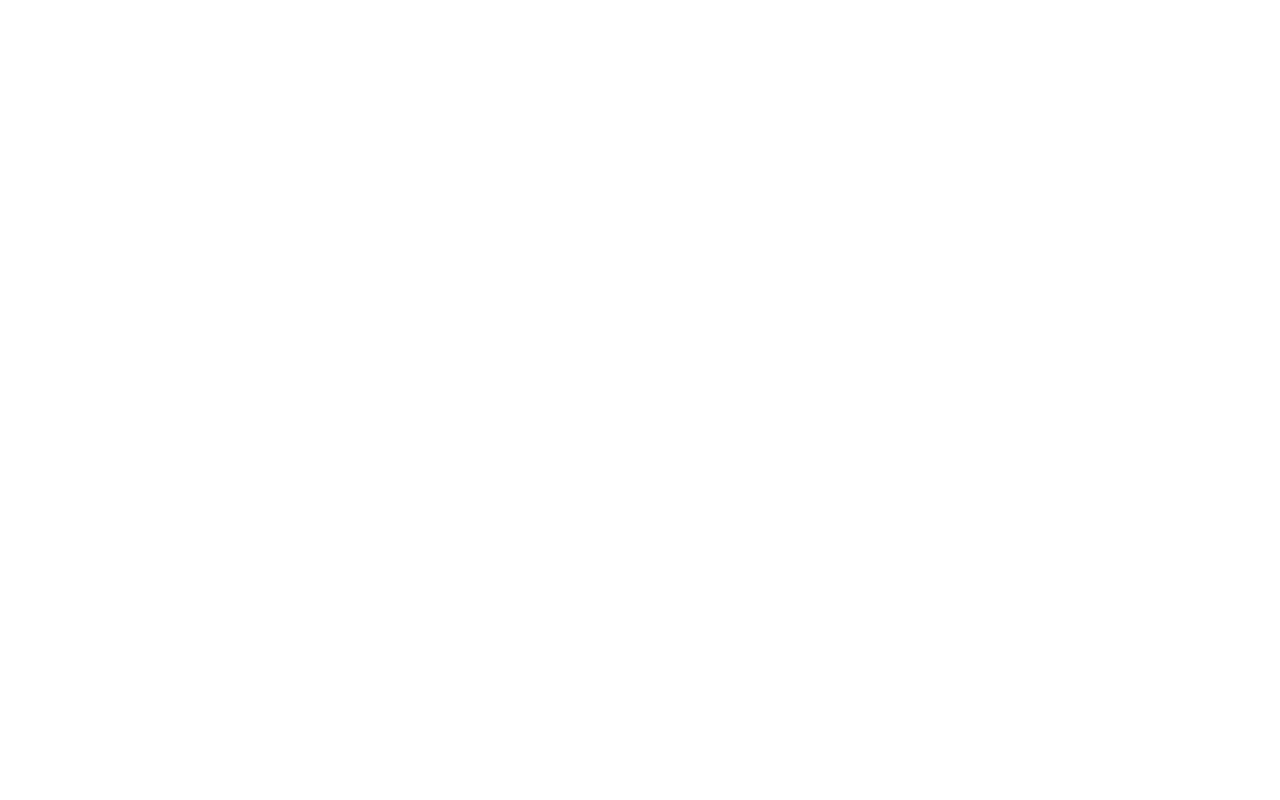
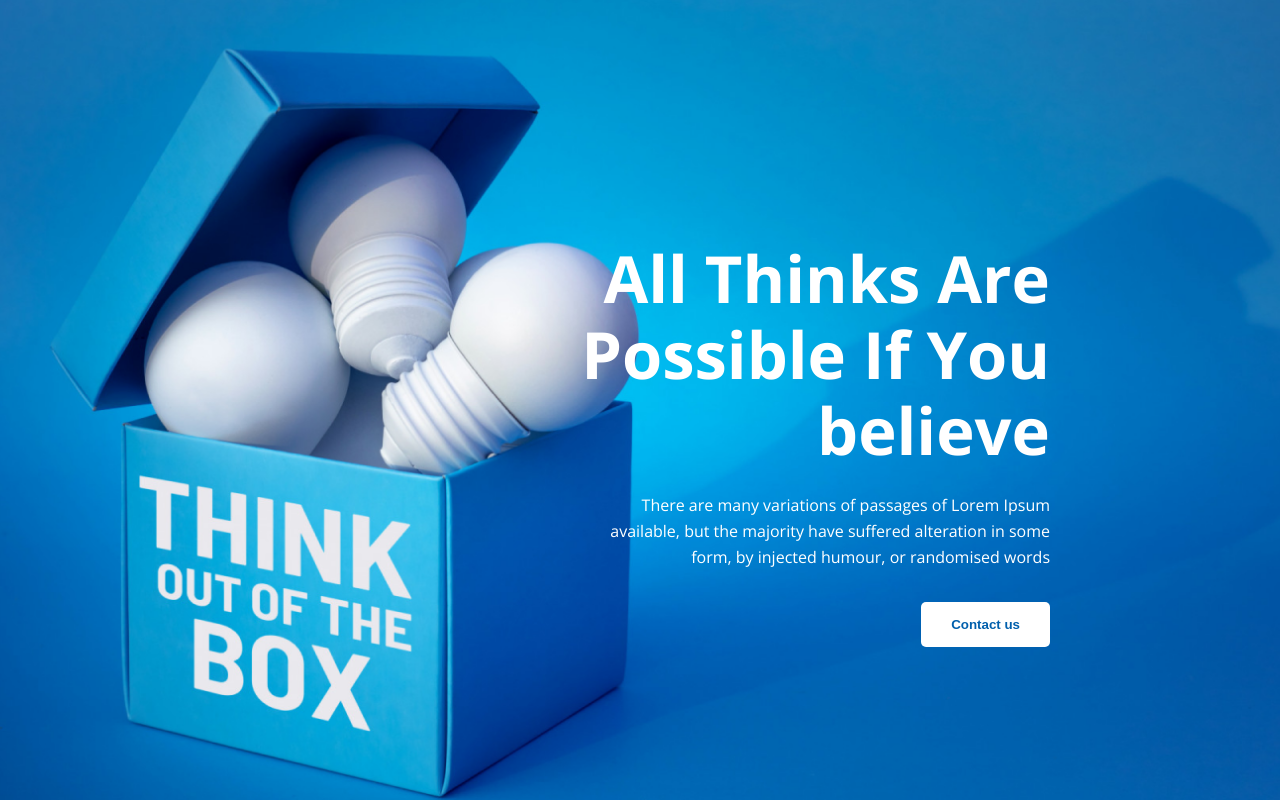
Before and after one commit to itznur07/new-thinks, a plain HTML site: page index.html in a window 1280 px wide. Drawn offline with nearby package versions, Linux system fonts and the light colour scheme.

Commit message:
Header section done

```diff
--- a/index.html
+++ b/index.html
@@ -5,8 +5,33 @@
     <meta http-equiv="X-UA-Compatible" content="IE=edge" />
     <meta name="viewport" content="width=device-width, initial-scale=1.0" />
     <title>New year new me!</title>
+    <!-- Link google font  -->
+    <link rel="preconnect" href="https://fonts.googleapis.com" />
+    <link rel="preconnect" href="https://fonts.gstatic.com" crossorigin />
+    <link
+      href="https://fonts.googleapis.com/css2?family=Open+Sans:wght@400;500;600;700&display=swap"
+      rel="stylesheet"
+    />
     <!-- Link stylesheet -->
     <link rel="stylesheet" href="./style/style.css" />
   </head>
-  <body></body>
+  <body>
+    <!-- Header section start -->
+    <header class="header">
+      <div class="header-content container">
+        <h1>
+          All Thinks Are <br />
+          Possible If You<br />
+          believe
+        </h1>
+        <p>
+          There are many variations of passages of Lorem Ipsum <br />
+          available, but the majority have suffered alteration in some <br />
+          form, by injected humour, or randomised words
+        </p>
+        <button>Contact us</button>
+      </div>
+    </header>
+    <!-- Header section end -->
+  </body>
 </html>
--- a/style/style.css
+++ b/style/style.css
@@ -0,0 +1,51 @@
+* {
+  margin: 0;
+  padding: 0;
+  box-sizing: border-box;
+}
+body {
+  font-family: "Open Sans", sans-serif;
+}
+/* Container class */
+.container {
+  width: 1140px;
+  margin: 0 auto;
+}
+
+/* header section design */
+.header {
+  height: 100vh;
+  background-image: url(../images/banner/banner3.png);
+  background-position: center;
+  background-size: cover;
+}
+.header-content {
+  text-align: right;
+  position: absolute;
+  top: 30%;
+  right: 0;
+  margin-right: 230px;
+}
+.header-content h1 {
+  color: white;
+  font-weight: 700;
+  font-size: 65px;
+  line-height: 76px;
+}
+.header-content p {
+  margin-top: 24px;
+  font-size: 16px;
+  line-height: 26px;
+  color: white;
+}
+.header-content button {
+  color: #005fac;
+  border: none;
+  outline: none;
+  border-radius: 5px;
+  background-color: white;
+  padding: 15px 30px;
+  margin-top: 32px;
+  font-weight: bold;
+}
+/* header section design */
```
